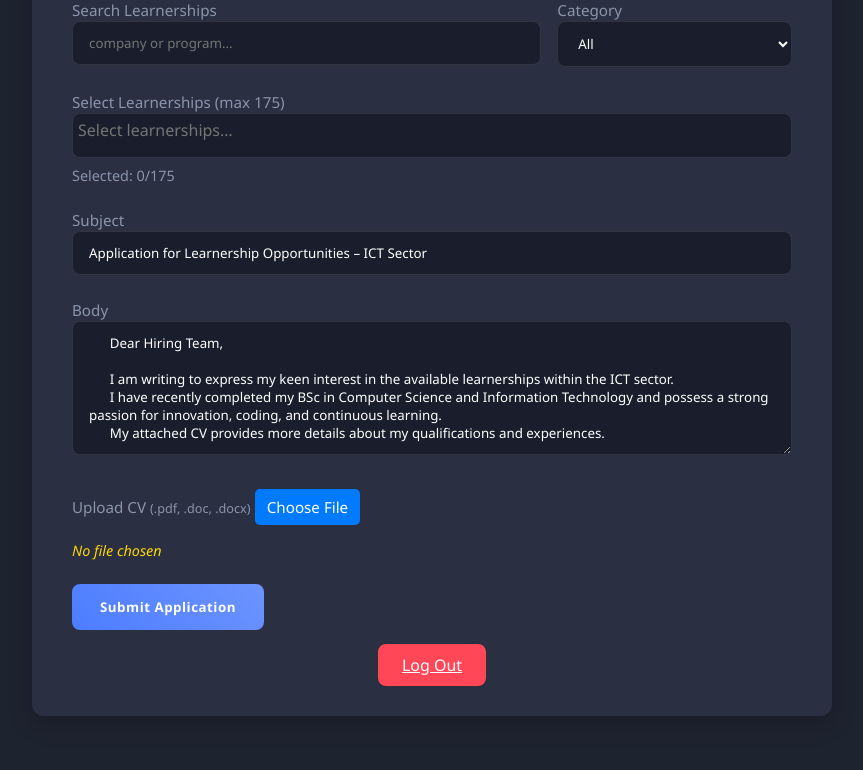
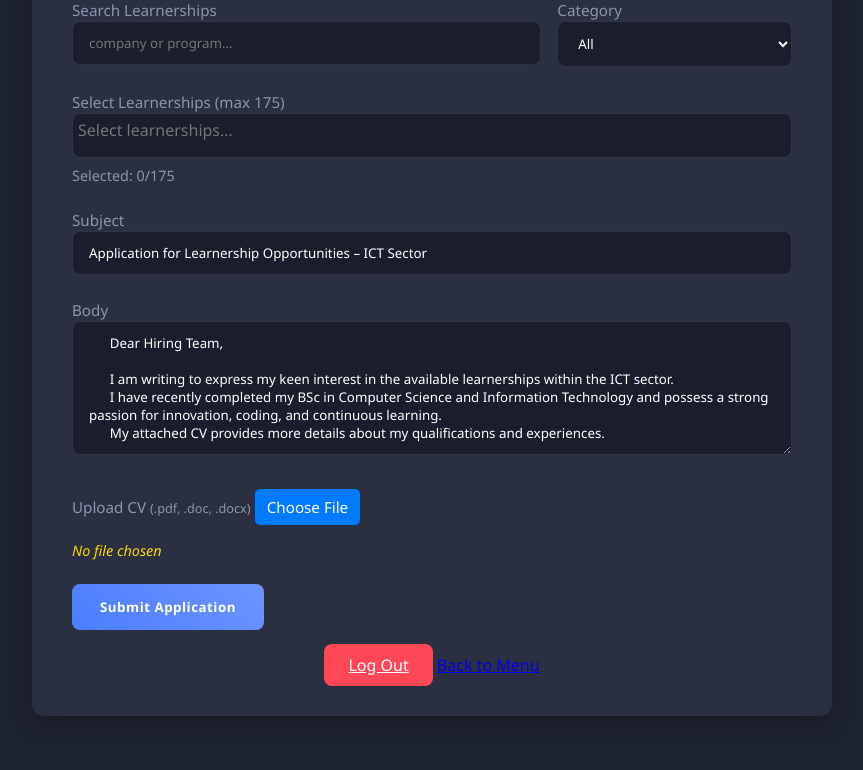
Before and after one commit to RaY-MbS60001/email_sender_app, a Flask app: page /submit in a window 1280 px wide. Shown: the part 226-996 px from the top of the page, without its empty margins (208-1071 px from the left). Run offline with Flask 2, Linux system fonts and the light colour scheme; a user stored in the database is signed in; data comes from the database, SQL or seed files in the repository; parts of the project's set-up code (start-up, migrations or seed data) failed here and were passed over; some libraries are stand-ins or nearby versions.

Commit message:
back button on submit form

```diff
--- a/templates/submit.html
+++ b/templates/submit.html
@@ -366,6 +366,7 @@
         <!-- Add the logout link *after* the form, but still inside the container -->
         <div style="text-align: center; margin-top: 1.5rem;">
             <a href="{{ url_for('logout') }}" class="logout-link-button">Log Out</a>
+            <a href="{{ url_for('client_menu') }}" class="menu-button">Back to Menu</a>
         </div>
   </div>
 
```
